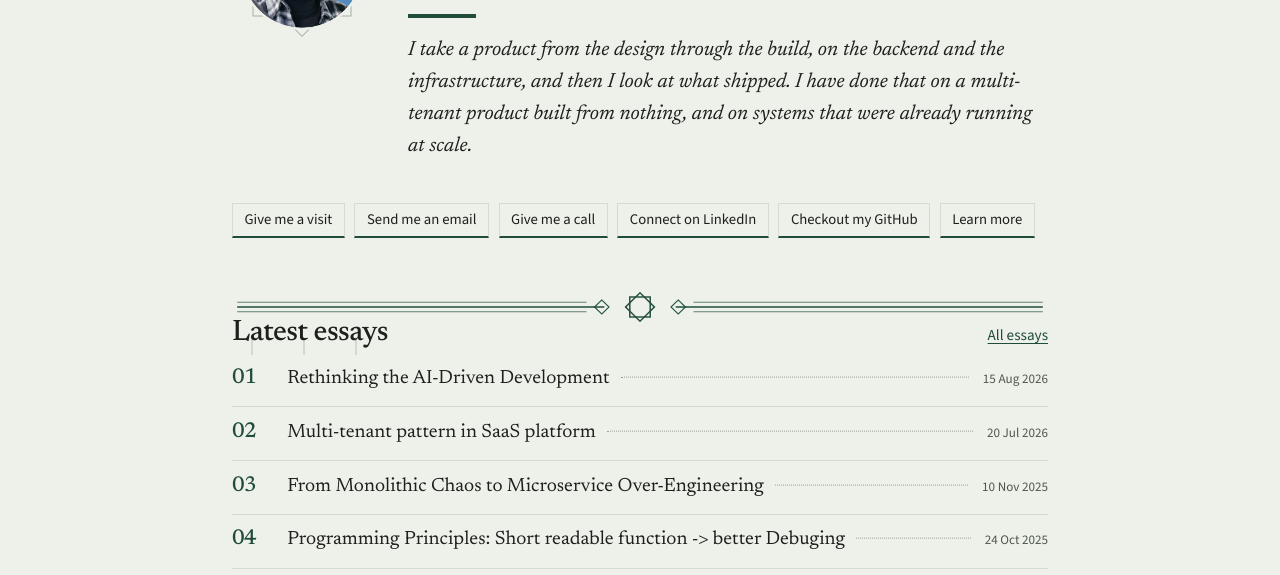
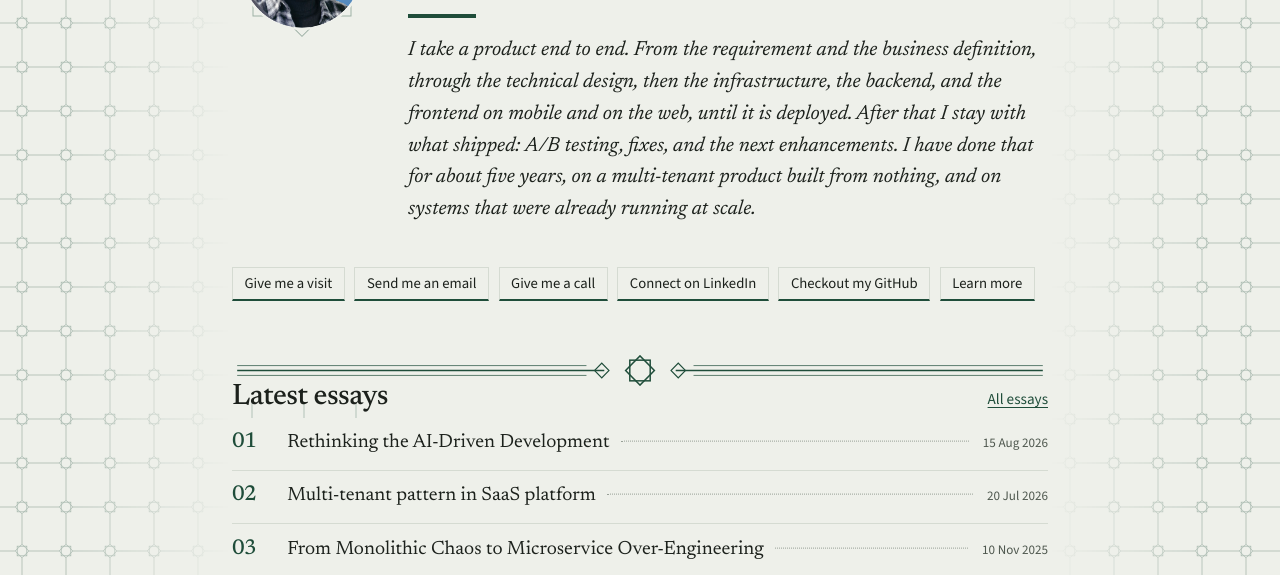
Before and after one commit to YahiaAbusaif/YahiaAbusaif.github.io, an Astro site: page / in a window 1280 px wide. Shown: the part 219-794 px from the top of the page. Built offline with nearby package versions, Linux system fonts and the light colour scheme; Astro itself is replaced by a stand-in of ours.

Commit message:
Polish the home CV: end-to-end lede, mobile timeline, side ornaments.

```diff
--- a/src/pages/index.astro
+++ b/src/pages/index.astro
@@ -8,7 +8,7 @@ const latest = (await getPosts()).slice(0, 6);
 
 <Base
   title="Yahia Ali Abusaif — Software Engineer"
-  description="Senior software engineer. I take a product from the design through the build, on work that started from nothing and on systems already at scale."
+  description="Senior software engineer. End-to-end product work: requirements through design, infrastructure, backend, and frontend, then deployment and what comes after."
   current="home"
 >
   <section class="masthead">
@@ -29,9 +29,12 @@ const latest = (await getPosts()).slice(0, 6);
       <p class="role">Senior Software Engineer</p>
       <div class="mark" aria-hidden="true"></div>
       <p class="lede">
-        I take a product from the design through the build, on the backend and the
-        infrastructure, and then I look at what shipped. I have done that on a multi-tenant
-        product built from nothing, and on systems that were already running at scale.
+        I take a product end to end. From the requirement and the business definition,
+        through the technical design, then the infrastructure, the backend, and the frontend
+        on mobile and on the web, until it is deployed. After that I stay with what shipped:
+        A/B testing, fixes, and the next enhancements. I have done that for about five years,
+        on a multi-tenant product built from nothing, and on systems that were already
+        running at scale.
       </p>
     </div>
     <div class="contact">
--- a/src/styles/global.css
+++ b/src/styles/global.css
@@ -52,6 +52,54 @@ body {
   font-size: 1.0625rem;
   line-height: 1.65;
   min-height: 100vh;
+  position: relative;
+}
+
+body > * {
+  position: relative;
+  z-index: 1;
+}
+
+@media (min-width: 900px) {
+  body {
+    --gutter: max(0px, calc((100vw - var(--page)) / 2));
+    --tile: clamp(2.75rem, 3.2vw, 3.75rem);
+  }
+
+  body::before,
+  body::after {
+    content: "";
+    position: fixed;
+    top: 0;
+    bottom: 0;
+    width: var(--gutter);
+    z-index: 0;
+    pointer-events: none;
+    background-color: var(--accent);
+    opacity: 0.34;
+    -webkit-mask-image: linear-gradient(to right, #000 0%, #000 32%, transparent 100%),
+      url("/ornament-tile.svg");
+    mask-image: linear-gradient(to right, #000 0%, #000 32%, transparent 100%),
+      url("/ornament-tile.svg");
+    -webkit-mask-size: 100% 100%, var(--tile) var(--tile);
+    mask-size: 100% 100%, var(--tile) var(--tile);
+    -webkit-mask-repeat: no-repeat, repeat;
+    mask-repeat: no-repeat, repeat;
+    -webkit-mask-composite: destination-in;
+    mask-composite: intersect;
+  }
+
+  body::before {
+    left: 0;
+  }
+
+  body::after {
+    right: 0;
+    -webkit-mask-image: linear-gradient(to left, #000 0%, #000 32%, transparent 100%),
+      url("/ornament-tile.svg");
+    mask-image: linear-gradient(to left, #000 0%, #000 32%, transparent 100%),
+      url("/ornament-tile.svg");
+  }
 }
 
 img {
@@ -889,27 +937,44 @@ html.dark .theme-toggle .icon-moon {
   }
 
   .job {
-    grid-template-columns: 1fr;
-    row-gap: 0.55rem;
+    display: flex;
+    flex-direction: column;
+    row-gap: 0.45rem;
   }
 
-  .job-rail,
   .job-main {
-    grid-column: 1;
-    grid-row: auto;
+    display: contents;
+  }
+
+  .job h3 {
+    order: 1;
+    margin-bottom: 0.35rem;
   }
 
   .job-rail {
+    order: 2;
     flex-direction: row;
     align-items: center;
     justify-content: flex-start;
     gap: 0.45rem;
     text-align: left;
     padding: 0;
+    margin-bottom: 0.25rem;
   }
 
-  .job-end,
+  .job ul,
+  .job-blurb,
+  .job .visually-hidden {
+    order: 3;
+  }
+
   .job-start {
+    order: 1;
+    padding-left: 0;
+  }
+
+  .job-end {
+    order: 3;
     padding-left: 0;
   }
 
@@ -919,10 +984,12 @@ html.dark .theme-toggle .icon-moon {
   }
 
   .job-note {
+    order: 4;
     margin: 0;
   }
 
   .job-rule {
+    order: 2;
     flex: 0 0 2.4rem;
     width: 2.4rem;
     height: 1px;
```
